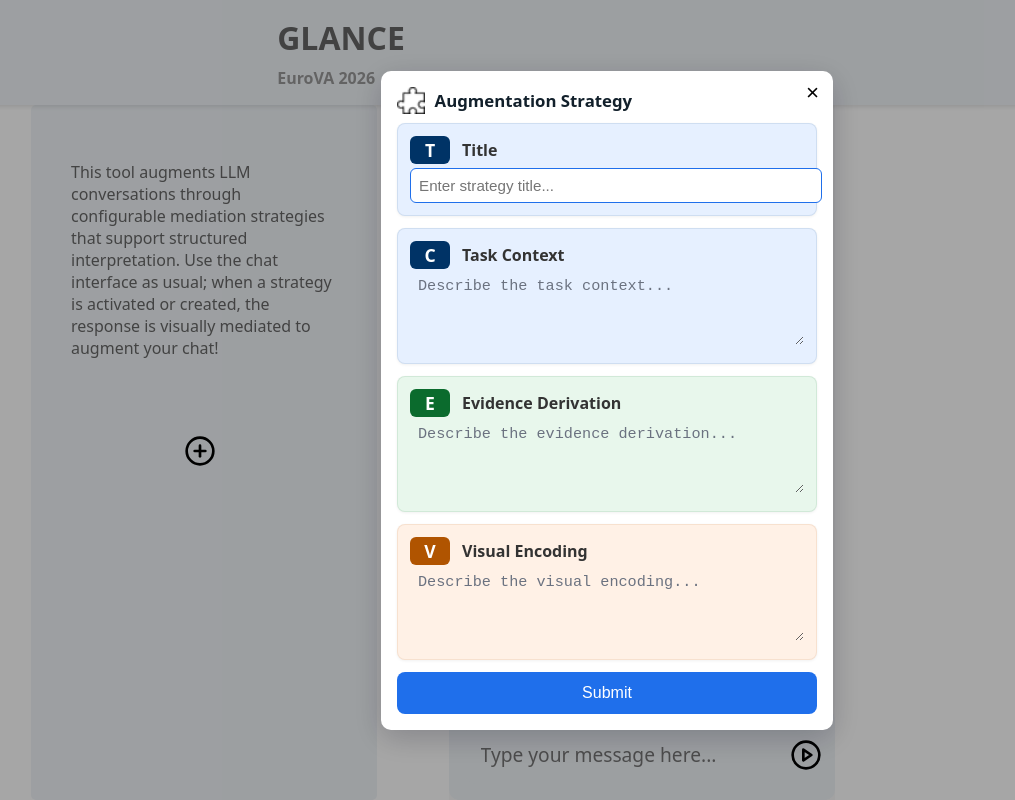
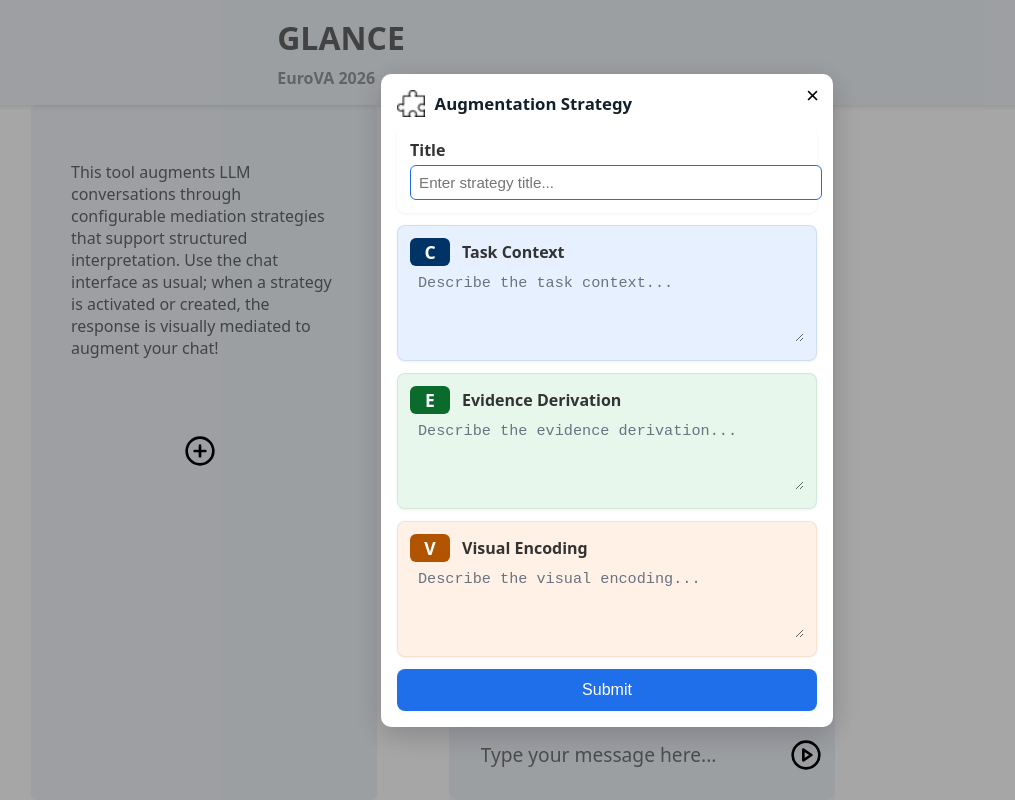
Before and after one commit to AnonymousSubmission325/GLANCE, a plain HTML site: page index.html in a window 1280 px wide. Both pictures are taken after a click on the element 236 px from the left and 447 px from the top of the page. Shown: the top 800 px of the page, without its empty margins (33-1048 px from the left). Drawn offline with Linux system fonts and the light colour scheme.

Commit message:
changed some UI stuff

```diff
--- a/index.html
+++ b/index.html
@@ -69,9 +69,8 @@
             </div>
             <button class="modal-close" id="augmentation-close" aria-label="Close">×</button>
 
-            <div class="input-mask light-blue">
+            <div class="input-mask light-gray">
                 <div class="mask-header">
-                    <div class="mask-icon darkblue">T</div>
                     <div class="mask-title">Title</div>
                 </div>
                 <input type="text" id="strategy-title" placeholder="Enter strategy title..." />
```
